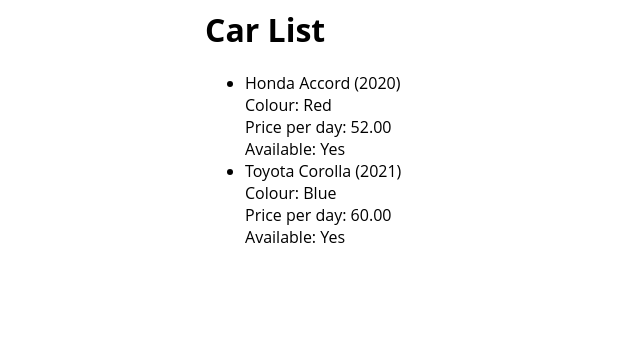
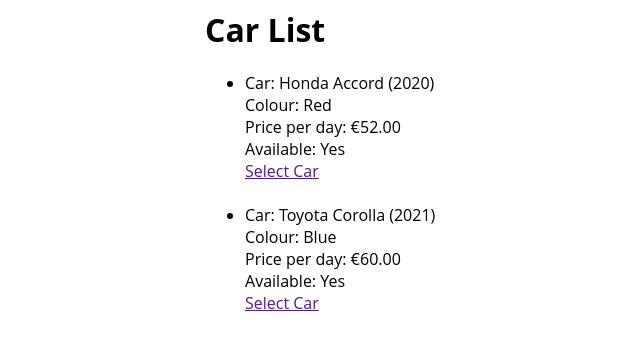
Before and after one commit to DeanGuilfoyle/CS4125Proj, a Django app: page /car-list/ in a window 1280 px wide. Shown: the top 350 px of the page, without its empty margins (33-673 px from the left). Run offline with Django 4.2, Linux system fonts and the light colour scheme; data comes from the database, SQL or seed files in the repository.

Commit message:
Added a blank link to select car, no func

```diff
--- a/mysite/main/templates/main/car_list.html
+++ b/mysite/main/templates/main/car_list.html
@@ -11,11 +11,15 @@
     <ul>
         {% for car in cars %}
             <li>
-                {{ car.make }} {{ car.model }} ({{ car.year }})<br>
+                Car: {{ car.make }} {{ car.model }} ({{ car.year }})<br>
                 Colour: {{ car.colour }}<br>
-                Price per day: {{ car.price_per_day }}<br>
+                Price per day: €{{ car.price_per_day }}<br>
                 Available: {% if car.is_available %}Yes{% else %}No{% endif %}
+                <br>
+                <a href="">Select Car</a>
+
             </li>
+            <br>
         {% endfor %}
     </ul>
 </body>
```
Also changed, not shown: mysite/db.sqlite3.
